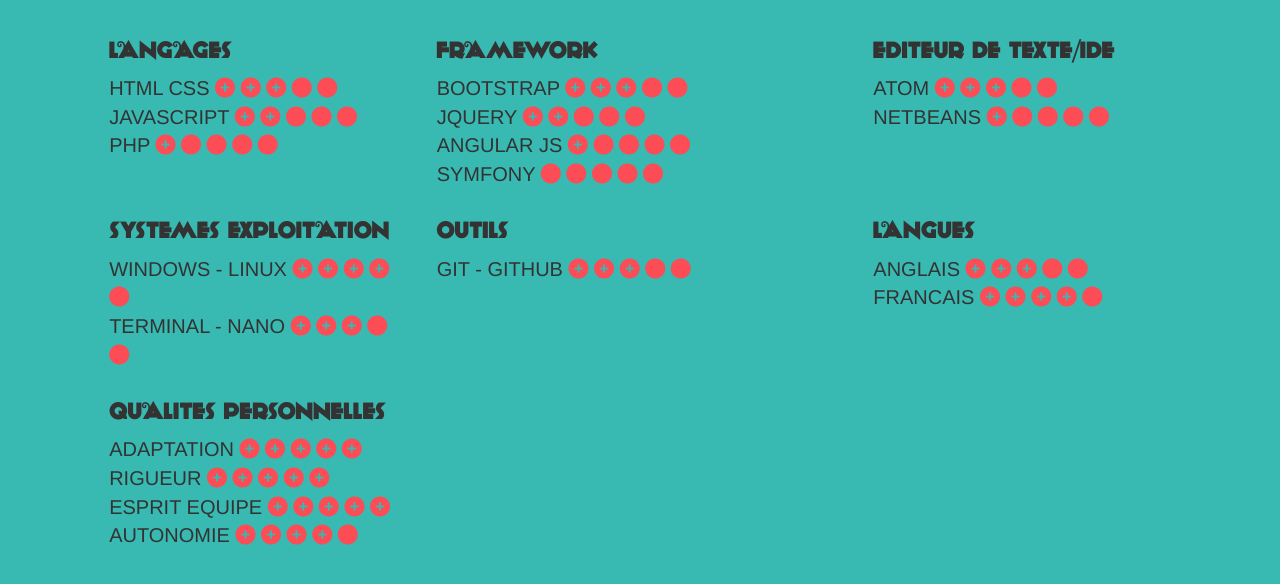
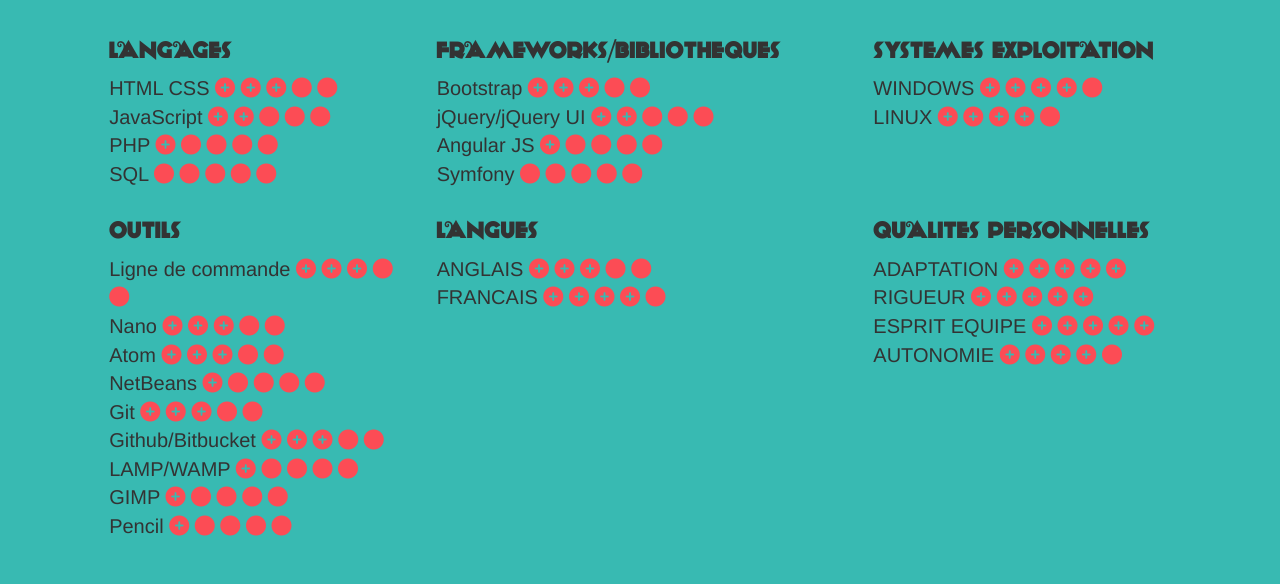
Before and after one commit to veroboulnois/veroboulnois.github.io, a plain HTML site: page index2.html in a window 1280 px wide. Shown: the part 74-658 px from the top of the page. Drawn offline with nearby package versions, Linux system fonts and the light colour scheme.

Commit message:
ajout experience dev

```diff
--- a/index2.html
+++ b/index2.html
@@ -47,7 +47,7 @@
                         <i class="fa fa-circle" aria-hidden="true"></i>
                         <i class="fa fa-circle" aria-hidden="true"></i>
                     </li>
-                    <li>JAVASCRIPT <i class="fa fa-plus-circle" aria-hidden="true"></i>
+                    <li>JavaScript <i class="fa fa-plus-circle" aria-hidden="true"></i>
                         <i class="fa fa-plus-circle" aria-hidden="true"></i>
                         <i class="fa fa-circle" aria-hidden="true"></i>
                         <i class="fa fa-circle" aria-hidden="true"></i>
@@ -59,32 +59,38 @@
                         <i class="fa fa-circle" aria-hidden="true"></i>
                         <i class="fa fa-circle" aria-hidden="true"></i>
                     </li>
+                    <li>SQL <i class="fa fa-circle" aria-hidden="true"></i>
+                        <i class="fa fa-circle" aria-hidden="true"></i>
+                        <i class="fa fa-circle" aria-hidden="true"></i>
+                        <i class="fa fa-circle" aria-hidden="true"></i>
+                        <i class="fa fa-circle" aria-hidden="true"></i>
+                    </li>
                 </ul>
             </div>
-            <div class="col-lg-4 col-md-6 col-sm-6 col-xs-12"><h3>FRAMEWORK</h3>
+            <div class="col-lg-4 col-md-6 col-sm-6 col-xs-12"><h3>FRAMEWORKS/BIBLIOTHEQUES</h3>
                 <ul class="list-unstyled">
-                    <li>BOOTSTRAP
+                    <li>Bootstrap
                         <i class="fa fa-plus-circle" aria-hidden="true"></i>
                         <i class="fa fa-plus-circle" aria-hidden="true"></i>
                         <i class="fa fa-plus-circle" aria-hidden="true"></i>
                         <i class="fa fa-circle" aria-hidden="true"></i>
                         <i class="fa fa-circle" aria-hidden="true"></i>
                     </li>
-                     <li>JQUERY
+                    <li>jQuery/jQuery UI
                         <i class="fa fa-plus-circle" aria-hidden="true"></i>
                         <i class="fa fa-plus-circle" aria-hidden="true"></i>
                         <i class="fa fa-circle" aria-hidden="true"></i>
                         <i class="fa fa-circle" aria-hidden="true"></i>
                         <i class="fa fa-circle" aria-hidden="true"></i>
                     </li>
-                    <li>ANGULAR JS
+                    <li>Angular JS
                         <i class="fa fa-plus-circle" aria-hidden="true"></i>
                         <i class="fa fa-circle" aria-hidden="true"></i>
                         <i class="fa fa-circle" aria-hidden="true"></i>
                         <i class="fa fa-circle" aria-hidden="true"></i>
                         <i class="fa fa-circle" aria-hidden="true"></i>
                     </li>
-                    <li>SYMFONY
+                    <li>Symfony
                         <i class="fa fa-circle" aria-hidden="true"></i>
                         <i class="fa fa-circle" aria-hidden="true"></i>
                         <i class="fa fa-circle" aria-hidden="true"></i>
@@ -93,49 +99,87 @@
                     </li>
                 </ul>
             </div>
-            <div class="col-lg-4 col-md-6 col-sm-6 col-xs-12"><h3>EDITEUR DE TEXTE/IDE</h3>
+            <div class="col-lg-4 col-md-6 col-sm-6 col-xs-12"><h3>SYSTEMES EXPLOITATION</h3>
                 <ul class="list-unstyled">
-                    <li>ATOM
+                    <li>WINDOWS
+                        <i class="fa fa-plus-circle" aria-hidden="true"></i>
+                        <i class="fa fa-plus-circle" aria-hidden="true"></i>
+                        <i class="fa fa-plus-circle" aria-hidden="true"></i>
+                        <i class="fa fa-plus-circle" aria-hidden="true"></i>
+                        <i class="fa fa-circle" aria-hidden="true"></i>
+                    </li>
+                    <li>LINUX
+                        <i class="fa fa-plus-circle" aria-hidden="true"></i>
+                        <i class="fa fa-plus-circle" aria-hidden="true"></i>
+                        <i class="fa fa-plus-circle" aria-hidden="true"></i>
+                        <i class="fa fa-plus-circle" aria-hidden="true"></i>
+                        <i class="fa fa-circle" aria-hidden="true"></i>
+                    </li>
+                </ul>
+            </div>
+        </div>
+        <div class="row">
+            <div class="col-lg-offset-1 col-lg-3 col-md-6 col-sm-6 col-xs-12"><h3>OUTILS</h3>
+                <ul class="list-unstyled">
+                    <li>Ligne de commande
                         <i class="fa fa-plus-circle" aria-hidden="true"></i>
                         <i class="fa fa-plus-circle" aria-hidden="true"></i>
                         <i class="fa fa-plus-circle" aria-hidden="true"></i>
                         <i class="fa fa-circle" aria-hidden="true"></i>
                         <i class="fa fa-circle" aria-hidden="true"></i>
-                    <li>NETBEANS
+                    </li>
+                    <li>Nano
+                        <i class="fa fa-plus-circle" aria-hidden="true"></i>
+                        <i class="fa fa-plus-circle" aria-hidden="true"></i>
+                        <i class="fa fa-plus-circle" aria-hidden="true"></i>
+                        <i class="fa fa-circle" aria-hidden="true"></i>
+                        <i class="fa fa-circle" aria-hidden="true"></i>
+                    </li>
+                    <li>Atom
+                        <i class="fa fa-plus-circle" aria-hidden="true"></i>
+                        <i class="fa fa-plus-circle" aria-hidden="true"></i>
+                        <i class="fa fa-plus-circle" aria-hidden="true"></i>
+                        <i class="fa fa-circle" aria-hidden="true"></i>
+                        <i class="fa fa-circle" aria-hidden="true"></i>
+                    <li>NetBeans
                         <i class="fa fa-plus-circle" aria-hidden="true"></i>
                         <i class="fa fa-circle" aria-hidden="true"></i>
                         <i class="fa fa-circle" aria-hidden="true"></i>
                         <i class="fa fa-circle" aria-hidden="true"></i>
                         <i class="fa fa-circle" aria-hidden="true"></i>
                     </li>
-                </ul>
-            </div>
-        </div>
-        <div class="row">
-                <div class="col-lg-offset-1 col-lg-3 col-md-6 col-sm-6 col-xs-12"><h3>SYSTEMES EXPLOITATION</h3>
-                    <ul class="list-unstyled">
-                        <li>WINDOWS - LINUX
-                            <i class="fa fa-plus-circle" aria-hidden="true"></i>
-                            <i class="fa fa-plus-circle" aria-hidden="true"></i>
-                            <i class="fa fa-plus-circle" aria-hidden="true"></i>
-                            <i class="fa fa-plus-circle" aria-hidden="true"></i>
-                            <i class="fa fa-circle" aria-hidden="true"></i>
-                        </li>
-                        <li>TERMINAL - NANO
+                    <li>Git
                         <i class="fa fa-plus-circle" aria-hidden="true"></i>
                         <i class="fa fa-plus-circle" aria-hidden="true"></i>
                         <i class="fa fa-plus-circle" aria-hidden="true"></i>
                         <i class="fa fa-circle" aria-hidden="true"></i>
                         <i class="fa fa-circle" aria-hidden="true"></i>
                     </li>
-                    </ul>
-                </div>
-                <div class="col-lg-4 col-md-6 col-sm-6 col-xs-12"><h3>OUTILS</h3>
-                    <ul class="list-unstyled">
-                        <li>GIT - GITHUB
+                    <li>Github/Bitbucket
                         <i class="fa fa-plus-circle" aria-hidden="true"></i>
                         <i class="fa fa-plus-circle" aria-hidden="true"></i>
                         <i class="fa fa-plus-circle" aria-hidden="true"></i>
+                        <i class="fa fa-circle" aria-hidden="true"></i>
+                        <i class="fa fa-circle" aria-hidden="true"></i>
+                    </li>
+                    <li>LAMP/WAMP
+                        <i class="fa fa-plus-circle" aria-hidden="true"></i>
+                        <i class="fa fa-circle" aria-hidden="true"></i>
+                        <i class="fa fa-circle" aria-hidden="true"></i>
+                        <i class="fa fa-circle" aria-hidden="true"></i>
+                        <i class="fa fa-circle" aria-hidden="true"></i>
+                    </li>
+                    <li>GIMP
+                        <i class="fa fa-plus-circle" aria-hidden="true"></i>
+                        <i class="fa fa-circle" aria-hidden="true"></i>
+                        <i class="fa fa-circle" aria-hidden="true"></i>
+                        <i class="fa fa-circle" aria-hidden="true"></i>
+                        <i class="fa fa-circle" aria-hidden="true"></i>
+                    </li>
+                    <li>Pencil
+                        <i class="fa fa-plus-circle" aria-hidden="true"></i>
+                        <i class="fa fa-circle" aria-hidden="true"></i>
+                        <i class="fa fa-circle" aria-hidden="true"></i>
                         <i class="fa fa-circle" aria-hidden="true"></i>
                         <i class="fa fa-circle" aria-hidden="true"></i>
                     </li>
@@ -159,9 +203,7 @@
                 </li>
             </ul>
         </div>
-        </div>
-<div class="row">
-    <div class="col-lg-offset-1 col-lg-11 col-md-6 col-sm-6 col-xs-12"><h3>QUALITES PERSONNELLES</h3>
+        <div class="col-lg-4 col-md-6 col-sm-6 col-xs-12"><h3>QUALITES PERSONNELLES</h3>
             <ul class="list-unstyled">
                 <li>ADAPTATION
                     <i class="fa fa-plus-circle" aria-hidden="true"></i>
```
Also changed, not shown: index3.html (+5 -5 lines), index4.html (+5 -2 lines), index5.html (+1 -1 lines). Lines whose indentation alone changed are shown as unchanged.
